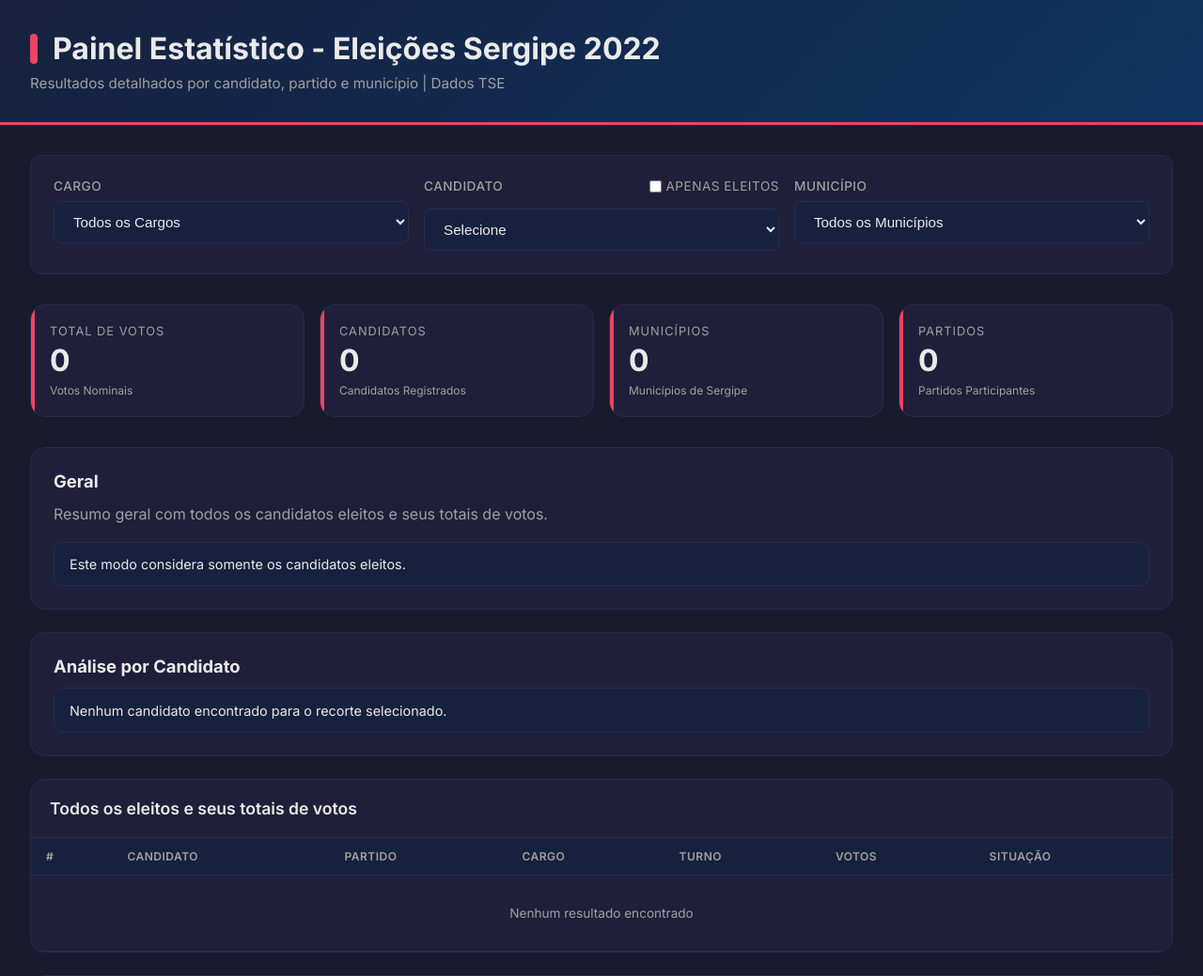
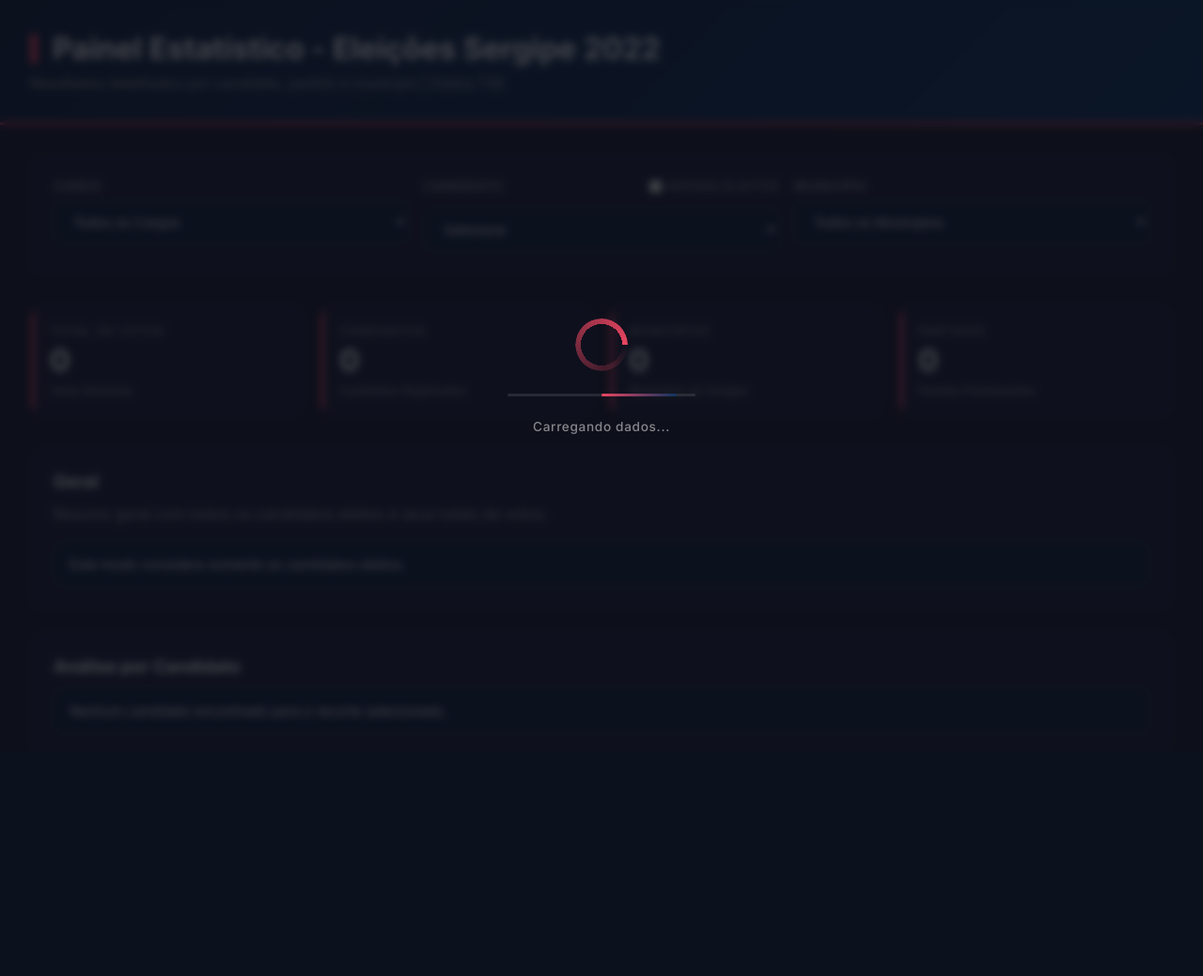
Before and after one commit to Joao1221/eleicoes, a PHP site: page / in a window 1280 px wide. Shown: the top 1039 px of the page at 94% size. After the commit the page ends 761 px from the top, so only its background shows below. Run offline with PHP 8.4, Linux system fonts and the light colour scheme; data that the repository does not hold is empty.

Commit message:
feat: add modern loading overlay + fix db.php production config

```diff
--- a/db.php
+++ b/db.php
@@ -2,7 +2,7 @@
 $host = 'sql308.infinityfree.com';
 $user = 'if0_41682016';
 $pass = 'egTva023SR';
-$db = 'eleicoes';
+$db = 'if0_41682016_eleicoes';
 
 /*
 $host = 'localhost';
--- a/index.php
+++ b/index.php
@@ -777,12 +777,75 @@
             color: var(--text);
         }
 
-        .summary-card.positive { border-left: 3px solid var(--success); }
         .summary-card.negative { border-left: 3px solid var(--danger); }
         .summary-card.accent { border-left: 3px solid var(--highlight); }
+
+        /* ========== LOADING OVERLAY ========== */
+        #loadingOverlay {
+            position: fixed;
+            inset: 0;
+            background: rgba(10, 12, 20, 0.75);
+            backdrop-filter: blur(4px);
+            -webkit-backdrop-filter: blur(4px);
+            z-index: 9999;
+            display: none;
+            flex-direction: column;
+            align-items: center;
+            justify-content: center;
+            gap: 1.5rem;
+            opacity: 0;
+            transition: opacity 0.2s ease;
+        }
+        #loadingOverlay.visible {
+            display: flex;
+            opacity: 1;
+        }
+        .loading-spinner {
+            width: 56px;
+            height: 56px;
+            border-radius: 50%;
+            background: conic-gradient(from 0deg, transparent 0%, var(--highlight) 100%);
+            mask: radial-gradient(farthest-side, transparent calc(100% - 6px), black calc(100% - 6px));
+            -webkit-mask: radial-gradient(farthest-side, transparent calc(100% - 6px), black calc(100% - 6px));
+            animation: spin 0.8s linear infinite;
+        }
+        @keyframes spin {
+            to { transform: rotate(360deg); }
+        }
+        .loading-bar {
+            width: 200px;
+            height: 3px;
+            background: rgba(255,255,255,0.1);
+            border-radius: 99px;
+            overflow: hidden;
+        }
+        .loading-bar-inner {
+            height: 100%;
+            width: 40%;
+            background: linear-gradient(90deg, var(--highlight), var(--accent));
+            border-radius: 99px;
+            animation: loadbar 1.2s ease-in-out infinite;
+        }
+        @keyframes loadbar {
+            0%   { transform: translateX(-100%); }
+            100% { transform: translateX(350%); }
+        }
+        .loading-text {
+            font-size: 0.85rem;
+            color: rgba(255,255,255,0.5);
+            letter-spacing: 0.05em;
+            font-weight: 500;
+        }
     </style>
 </head>
 <body>
+    <!-- Loading Overlay -->
+    <div id="loadingOverlay">
+        <div class="loading-spinner"></div>
+        <div class="loading-bar"><div class="loading-bar-inner"></div></div>
+        <div class="loading-text" id="loadingText">Carregando dados...</div>
+    </div>
+
     <header class="header">
         <h1>Painel Estatístico - Eleições Sergipe 2022</h1>
         <p>Resultados detalhados por candidato, partido e município | Dados TSE</p>
@@ -961,6 +1024,7 @@
             }
 
             const url = parts.join('&');
+            showLoading('Buscando candidatos...');
             fetch(url)
                 .then(r => r.json())
                 .then(data => {
@@ -976,6 +1040,7 @@
                 })
                 .catch(() => {})
                 .finally(() => {
+                    hideLoading();
                     // After loading candidates for the cargo, refresh the main view
                     loadData();
                 });
@@ -1671,6 +1736,23 @@
             return new Intl.NumberFormat('pt-BR').format(num);
         }
 
+        let _loadingCount = 0;
+        function showLoading(msg) {
+            _loadingCount++;
+            const overlay = document.getElementById('loadingOverlay');
+            document.getElementById('loadingText').textContent = msg || 'Carregando dados...';
+            overlay.style.display = 'flex';
+            requestAnimationFrame(() => overlay.classList.add('visible'));
+        }
+        function hideLoading() {
+            _loadingCount = Math.max(0, _loadingCount - 1);
+            if (_loadingCount === 0) {
+                const overlay = document.getElementById('loadingOverlay');
+                overlay.classList.remove('visible');
+                setTimeout(() => { if (!overlay.classList.contains('visible')) overlay.style.display = 'none'; }, 200);
+            }
+        }
+
         async function loadData() {
             const paramsObj = {
                 cargo: document.getElementById('cargoFilter').value,
@@ -1687,6 +1769,8 @@
             const cargoVal = paramsObj.cargo;
             const candidatoVal = paramsObj.candidato;
 
+            showLoading(cargoVal ? 'Carregando ' + cargoVal + '...' : 'Carregando dados...');
+
             // PERFORMANCE & FEATURE FIX: Allow viewing an unelected specific candidate without bogging down the database.
             if (!isEleitos && candidatoVal && candidatoVal !== 'Todos') {
                 params.append('any', '1');
@@ -1716,6 +1800,7 @@
                     if (document.getElementById('municipiosStatsSection')) {
                         document.getElementById('municipiosStatsSection').style.display = 'none';
                     }
+                    hideLoading();
                     return;
                 }
 
@@ -1747,8 +1832,10 @@
                 );
                 updateDetalheCandidato(data.detalheCandidato, data.votosPorMunicipio || []);
 
+                hideLoading();
                 // Titles handled by server UI payload when needed
             } catch (error) {
+                hideLoading();
                 console.error(error);
                 updateStats({});
                 updateModePanel({}, []);
```
